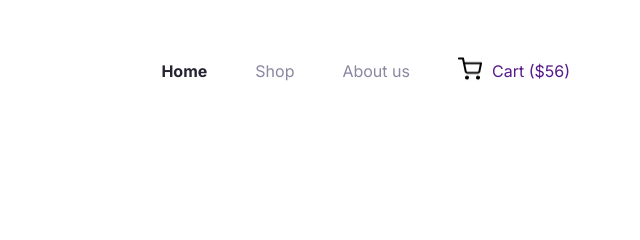
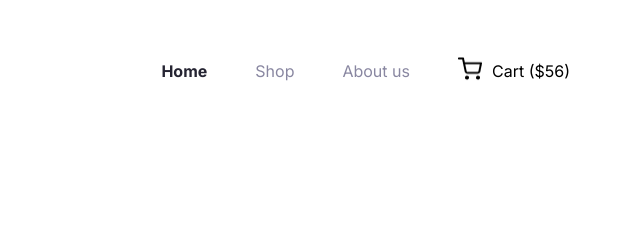
Before and after one commit to Arafat-Sojib/assignment-2, a plain HTML site: page index.html in a window 1280 px wide. Shown: the top 240 px of the page, 640-1280 px from the left. Drawn offline with Linux system fonts and the light colour scheme.

Commit message:
color change

```diff
--- a/index.html
+++ b/index.html
@@ -22,7 +22,7 @@
                 <li><a href=""><span class="home2">About us</span></a></li>
                 <div class="cart">
                     <li><a href=""><img id="cart-icon" src="B12A02-Responsive-Flowers/assets/shopping-cart.png" alt=""></a></li>
-                    <li><a href="">Cart ($56)</a></li>
+                    <li><a class="card-name" href="">Cart ($56)</a></li>
                 </div>
             </ul>
             </nav>
--- a/styles/design.css
+++ b/styles/design.css
@@ -58,6 +58,9 @@ ul a, nav li{
     width: 24px;
     height: 24px;
     padding-right: 10px;
+}
+.card-name{
+    color: #000000;
 }
 
 /* Banner-section */
```
